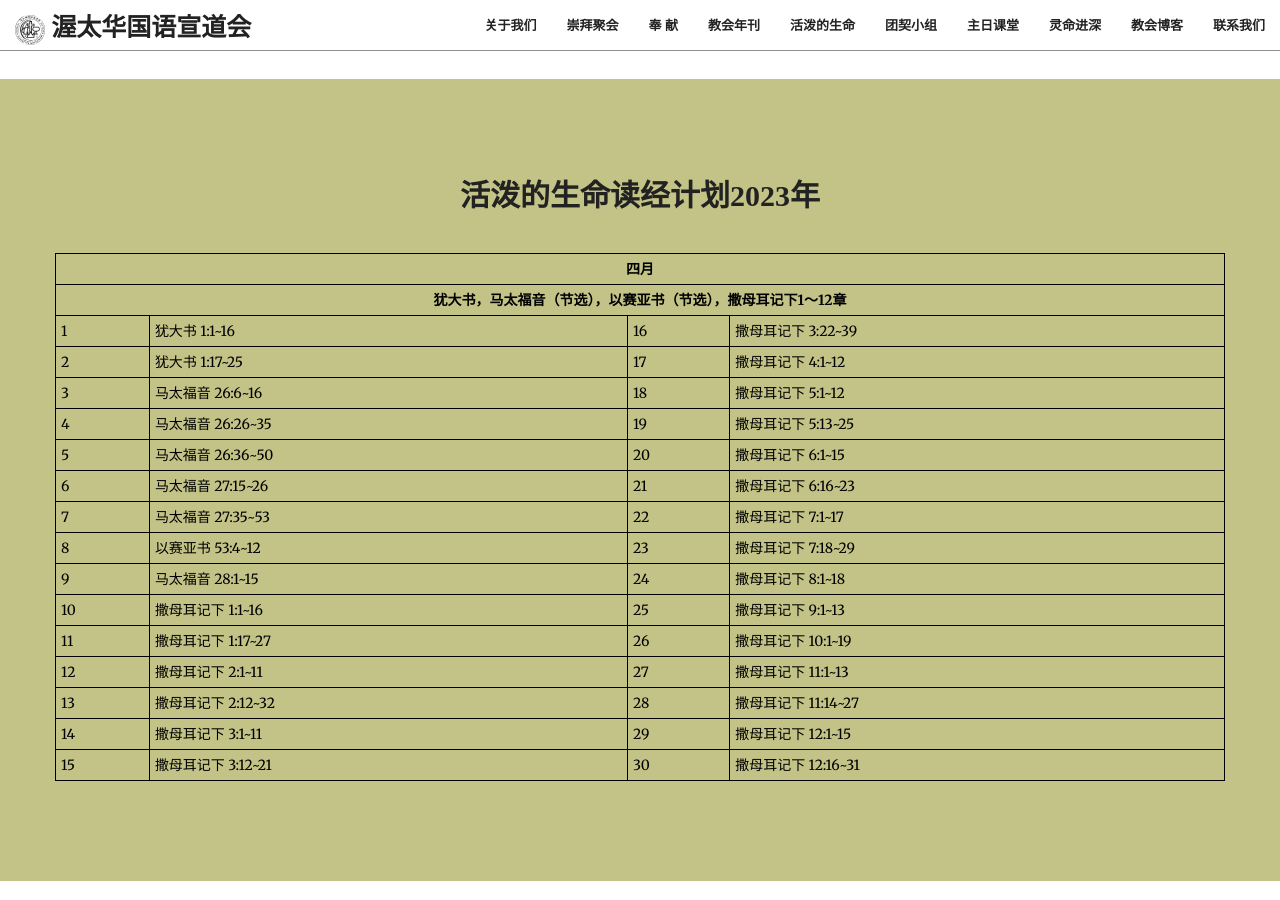
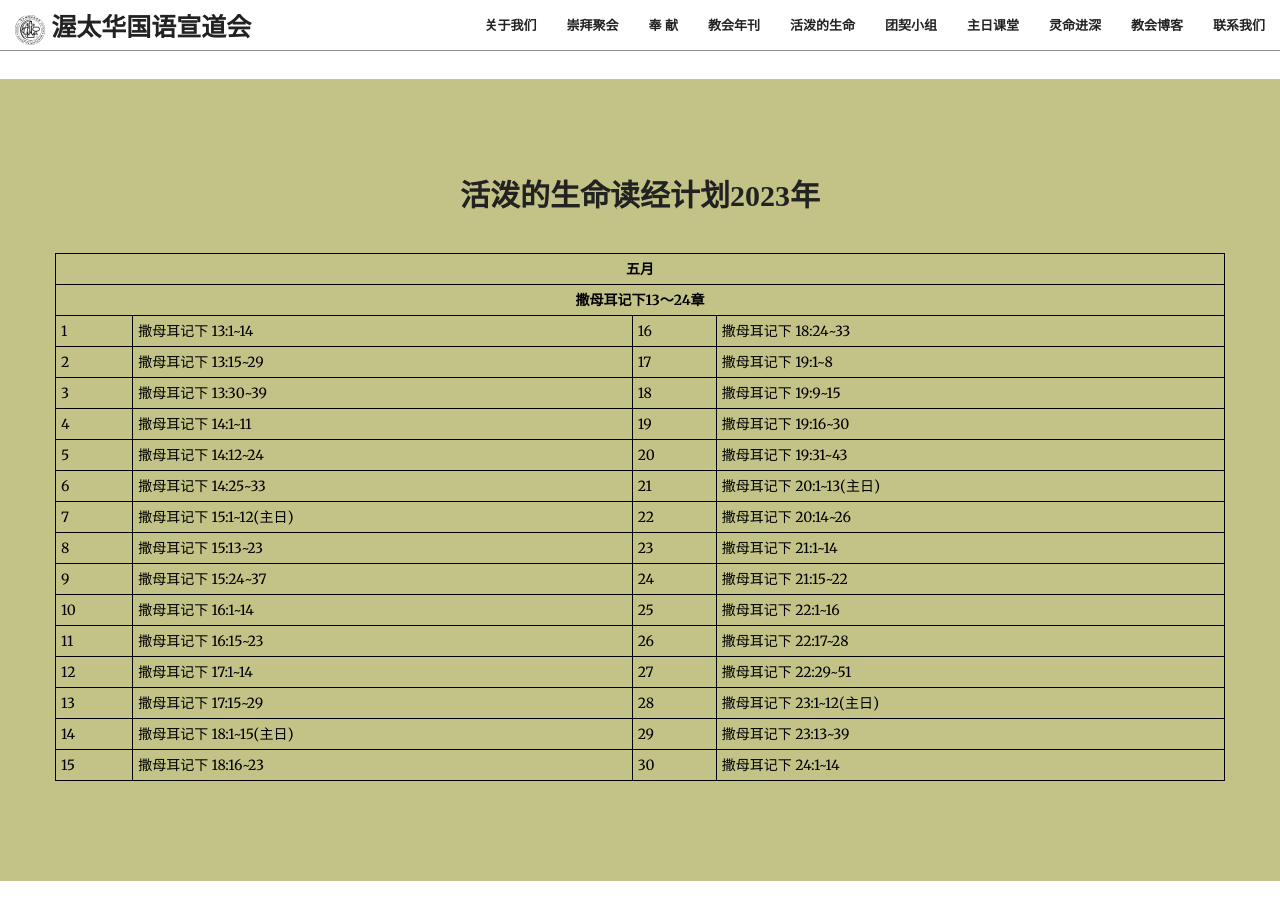
Before and after one commit to JonasYow/ottawaomac, a Jekyll site: the page built from index.html, in a window 1280 px wide and 900 px high, scrolled down 2563 px. Built offline with Jekyll 4.4.1, drawn with Linux system fonts in a browser that asks for light colours; some web fonts are replaced.

Commit message:
Update May 2023 content

```diff
--- a/_includes/dailylivingwater.html
+++ b/_includes/dailylivingwater.html
@@ -8,117 +8,116 @@
             </div>
             <table style="width:100%">
             <tr>
-                <th colspan="4" class="text-center">四月</th>
+                <th colspan="4" class="text-center">五月</th>
             </tr>
             <tr>
-                <th colspan="4" class="text-center">犹大书，马太福音（节选），以赛亚书（节选），撒母耳记下1～12章</th>
+                <th colspan="4" class="text-center">撒母耳记下13～24章</th>
             </tr>
 
             <tr>
                 <td>1</td>
-                <td>犹大书 1:1~16</td>
+                <td>撒母耳记下 13:1~14</td>
                 <td>16</td>
-                <td>撒母耳记下 3:22~39</td>
+                <td>撒母耳记下 18:24~33</td>
             </tr>
 
             <tr>
                 <td>2</td>
-                <td>犹大书 1:17~25</td>
+                <td>撒母耳记下 13:15~29</td>
                 <td>17</td>
-                <td>撒母耳记下 4:1~12</td>
+                <td>撒母耳记下 19:1~8</td>
             </tr>
 
             <tr>
                 <td>3</td>
-                <td>马太福音 26:6~16</td>
+                <td>撒母耳记下 13:30~39</td>
                 <td>18</td>
-                <td>撒母耳记下 5:1~12</td>
+                <td>撒母耳记下 19:9~15</td>
             </tr>
 
             <tr>
                 <td>4</td>
-                <td>马太福音 26:26~35</td>
+                <td>撒母耳记下 14:1~11</td>
                 <td>19</td>
-                <td>撒母耳记下 5:13~25</td>
+                <td>撒母耳记下 19:16~30</td>
             </tr>
 
             <tr>
                 <td>5</td>
-                <td>马太福音 26:36~50</td>
+                <td>撒母耳记下 14:12~24</td>
                 <td>20</td>
-                <td>撒母耳记下 6:1~15</td>
+                <td>撒母耳记下 19:31~43</td>
             </tr>
 
             <tr>
                 <td>6</td>
-                <td>马太福音 27:15~26</td>
+                <td>撒母耳记下 14:25~33</td>
                 <td>21</td>
-                <td>撒母耳记下 6:16~23</td>
+                <td>撒母耳记下 20:1~13(主日)</td>
             </tr>
 
             <tr>
                 <td>7</td>
-                <td>马太福音 27:35~53</td>
+                <td>撒母耳记下 15:1~12(主日)</td>
                 <td>22</td>
-                <td>撒母耳记下 7:1~17</td>
+                <td>撒母耳记下 20:14~26</td>
             </tr>
 
             <tr>
                 <td>8</td>
-                <td>以赛亚书 53:4~12</td>
+                <td>撒母耳记下 15:13~23</td>
                 <td>23</td>
-                <td>撒母耳记下 7:18~29</td>
+                <td>撒母耳记下 21:1~14</td>
             </tr>
 
             <tr>
                 <td>9</td>
-                <td>马太福音 28:1~15</td>
+                <td>撒母耳记下 15:24~37</td>
                 <td>24</td>
-                <td>撒母耳记下 8:1~18</td>
+                <td>撒母耳记下 21:15~22</td>
             </tr>
 
             <tr>
                 <td>10</td>
-                <td>撒母耳记下 1:1~16</td>
+                <td>撒母耳记下 16:1~14</td>
                 <td>25</td>
-                <td>撒母耳记下 9:1~13</td>
+                <td>撒母耳记下 22:1~16</td>
             </tr>
 
             <tr>
                 <td>11</td>
-                <td>撒母耳记下 1:17~27</td>
+                <td>撒母耳记下 16:15~23</td>
                 <td>26</td>
-                <td>撒母耳记下 10:1~19</td>
+                <td>撒母耳记下 22:17~28</td>
             </tr>
 
             <tr>
                 <td>12</td>
-                <td>撒母耳记下 2:1~11</td>
+                <td>撒母耳记下 17:1~14</td>
                 <td>27</td>
-                <td>撒母耳记下 11:1~13</td>
+                <td>撒母耳记下 22:29~51</td>
             </tr>
 
             <tr>
                 <td>13</td>
-                <td>撒母耳记下 2:12~32</td>
+                <td>撒母耳记下 17:15~29</td>
                 <td>28</td>
-                <td>撒母耳记下 11:14~27</td>
+                <td>撒母耳记下 23:1~12(主日)</td>
             </tr>
 
             <tr>
                 <td>14</td>
-                <td>撒母耳记下 3:1~11</td>
+                <td>撒母耳记下 18:1~15(主日)</td>
                 <td>29</td>
-                <td>撒母耳记下 12:1~15</td>
+                <td>撒母耳记下 23:13~39</td>
             </tr>
 
             <tr>
                 <td>15</td>
-                <td>撒母耳记下 3:12~21</td>
+                <td>撒母耳记下 18:16~23</td>
                 <td>30</td>
-                <td>撒母耳记下 12:16~31</td>
+                <td>撒母耳记下 24:1~14</td>
             </tr>
-
             </table>
         </div>
     </div>
```
